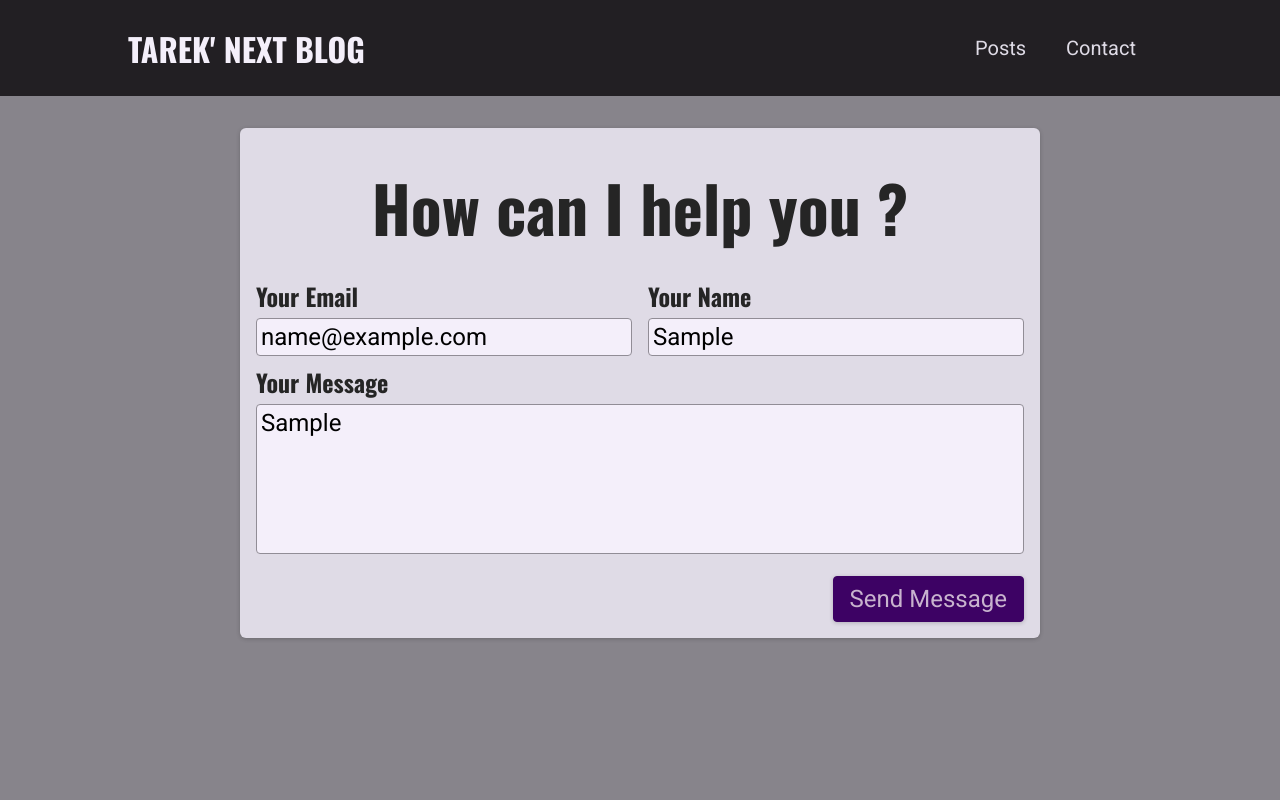
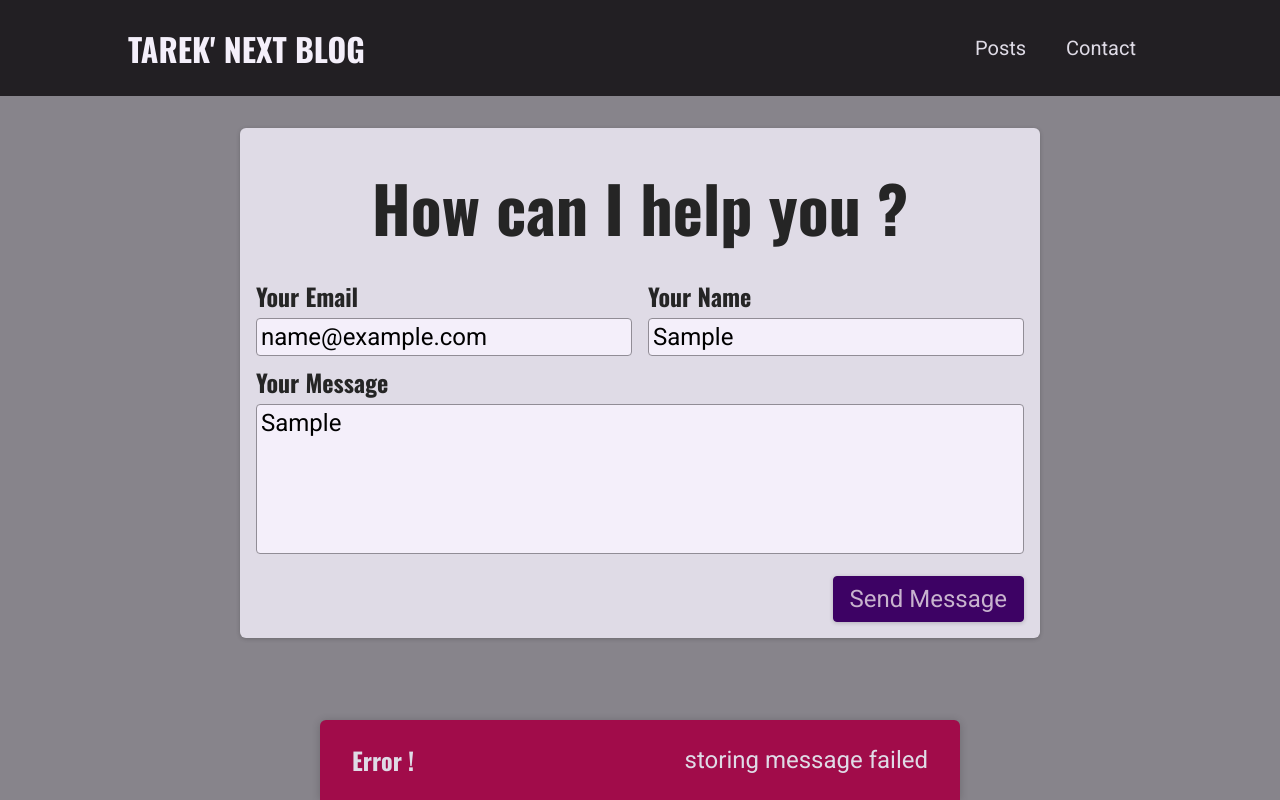
Before and after one commit to tarekanwer/Blog-Project, a Next.js app: page /contact in a window 1280 px wide. Both pictures are taken after typing "name@example.com", "Sample", "Sample" into the empty fields and a click on the button "Send Message". Built offline with nearby package versions, Linux system fonts and the light colour scheme; no server answers; the database is empty.

Commit message:
adding notification bar to enhance ux

```diff
--- a/components/contact/contact-form.js
+++ b/components/contact/contact-form.js
@@ -1,24 +1,86 @@
-import { useState } from "react";
+import { useState, useEffect } from "react";
 import classes from "./contact-form.module.css";
+import Notification from "../ui/notification";
+
+async function sendContactData(contactDetails) {
+  const response = await fetch("/api/contact", {
+    method: "POST",
+    body: JSON.stringify(contactDetails),
+    headers: {
+      "Content-Type": "application/json",
+    },
+  });
+
+  const data = await response.json();
+
+  if (!response.ok) {
+    throw new Error(data.message || " something went wrong!");
+  }
+}
+
 const ContactForm = () => {
   const [enteredEmail, setEnteredEmail] = useState("");
   const [enteredName, setEnteredName] = useState("");
   const [enteredMessage, setEnteredMessage] = useState("");
+  const [requestStatus, setRequestStatus] = useState();
+  const [reqError, setReqError] = useState();
 
-  const sendMessageHandler = (event) => {
+  useEffect(() => {
+    if (requestStatus === "success" || requestStatus === "error") {
+      const timer =  setTimeout(() => {
+        setRequestStatus(null);
+        setReqError(null);
+      }, 3000);
+
+      return () => clearTimeout(timer);
+    }
+  }, [requestStatus]);
+
+  const sendMessageHandler = async (event) => {
     event.preventDefault();
-    fetch("/api/contact", {
-      method: "POST",
-      body: JSON.stringify({
+    setRequestStatus("pending");
+    try {
+      await sendContactData({
         email: enteredEmail,
         name: enteredName,
         message: enteredMessage,
-      }),
-      headers: {
-        "Content-Type": "application/json",
-      },
-    });
+      });
+      setRequestStatus("success");
+      setEnteredEmail('');
+      setEnteredName('');
+      setEnteredMessage('');
+    } catch (error) {
+      setReqError(error.message);
+      setRequestStatus("error");
+    }
   };
+
+  let notification;
+
+  if (requestStatus === "pending") {
+    notification = {
+      status: "pending",
+      title: "Sending message",
+      message: "Your message is on its way",
+    };
+  }
+
+  if (requestStatus === "success") {
+    notification = {
+      status: "success",
+      title: "Success !",
+      message: "Message sent successfully",
+    };
+  }
+
+  if (requestStatus === "error") {
+    notification = {
+      status: "error",
+      title: "Error !",
+      message: reqError,
+    };
+  }
+
   return (
     <section className={classes.contact}>
       <h1>How can I help you ?</h1>
@@ -61,6 +123,13 @@
           <button>Send Message</button>
         </div>
       </form>
+      {notification && (
+        <Notification
+          status={notification.status}
+          title={notification.title}
+          message={notification.message}
+        />
+      )}
     </section>
   );
 };
--- /dev/null
+++ b/components/ui/notification.js
@@ -0,0 +1,28 @@
+import ReactDOM from 'react-dom';
+
+import classes from './notification.module.css';
+
+function Notification(props) {
+  const { title, message, status } = props;
+
+  let statusClasses = '';
+
+  if (status === 'success') {
+    statusClasses = classes.success;
+  }
+
+  if (status === 'error') {
+    statusClasses = classes.error;
+  }
+
+  const cssClasses = `${classes.notification} ${statusClasses}`;
+
+  return (
+    <div className={cssClasses}>
+      <h2>{title}</h2>
+      <p>{message}</p>
+    </div>
+  );
+}
+
+export default Notification;
--- /dev/null
+++ b/components/ui/notification.module.css
@@ -0,0 +1,43 @@
+.notification {
+  display: flex;
+  justify-content: space-between;
+  align-items: center;
+  color: var(--color-grey-100);
+  background-color: var(--color-grey-800);
+  padding: 0 var(--size-8);
+  box-shadow: 0 1px 8px rgba(0, 0, 0, 0.2);
+  position: fixed;
+  height: 5rem;
+  bottom: 0;
+  width: 100%;
+  left: 0;
+  border-top-right-radius: 0;
+  border-top-left-radius: 0;
+}
+
+.notification h2 {
+  font-size: var(--size-6);
+  margin: 0;
+}
+
+.notification p {
+  margin: 0;
+}
+
+.success {
+  background-color: var(--color-success-500);
+  color: var(--color-grey-800);
+}
+
+.error {
+  background-color: var(--color-error-500);
+}
+
+@media (min-width: 768px) {
+  .notification {
+    width: 40rem;
+    left: calc(50% - 20rem);
+    border-top-right-radius: 6px;
+    border-top-left-radius: 6px;
+  }
+}
```
